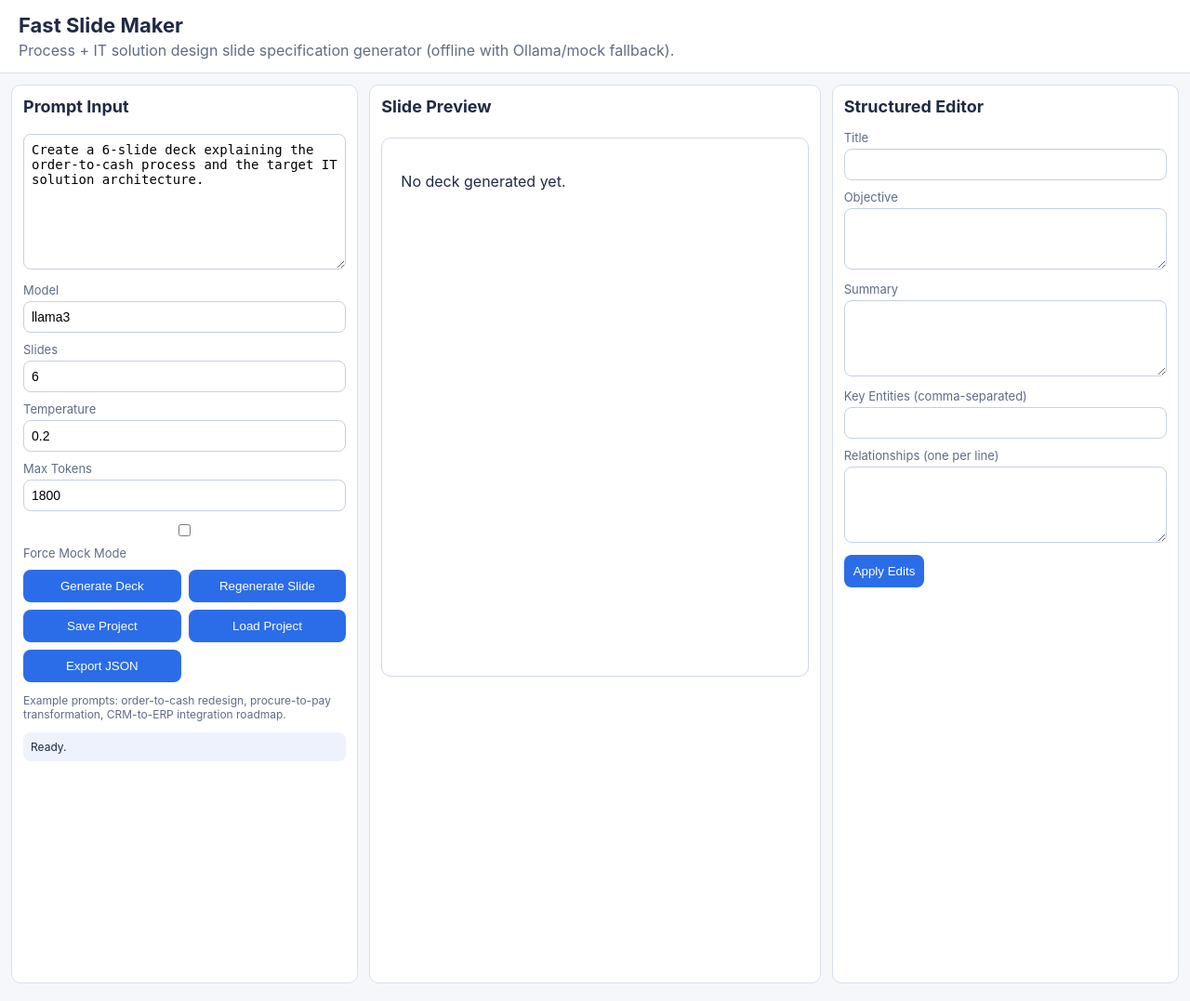
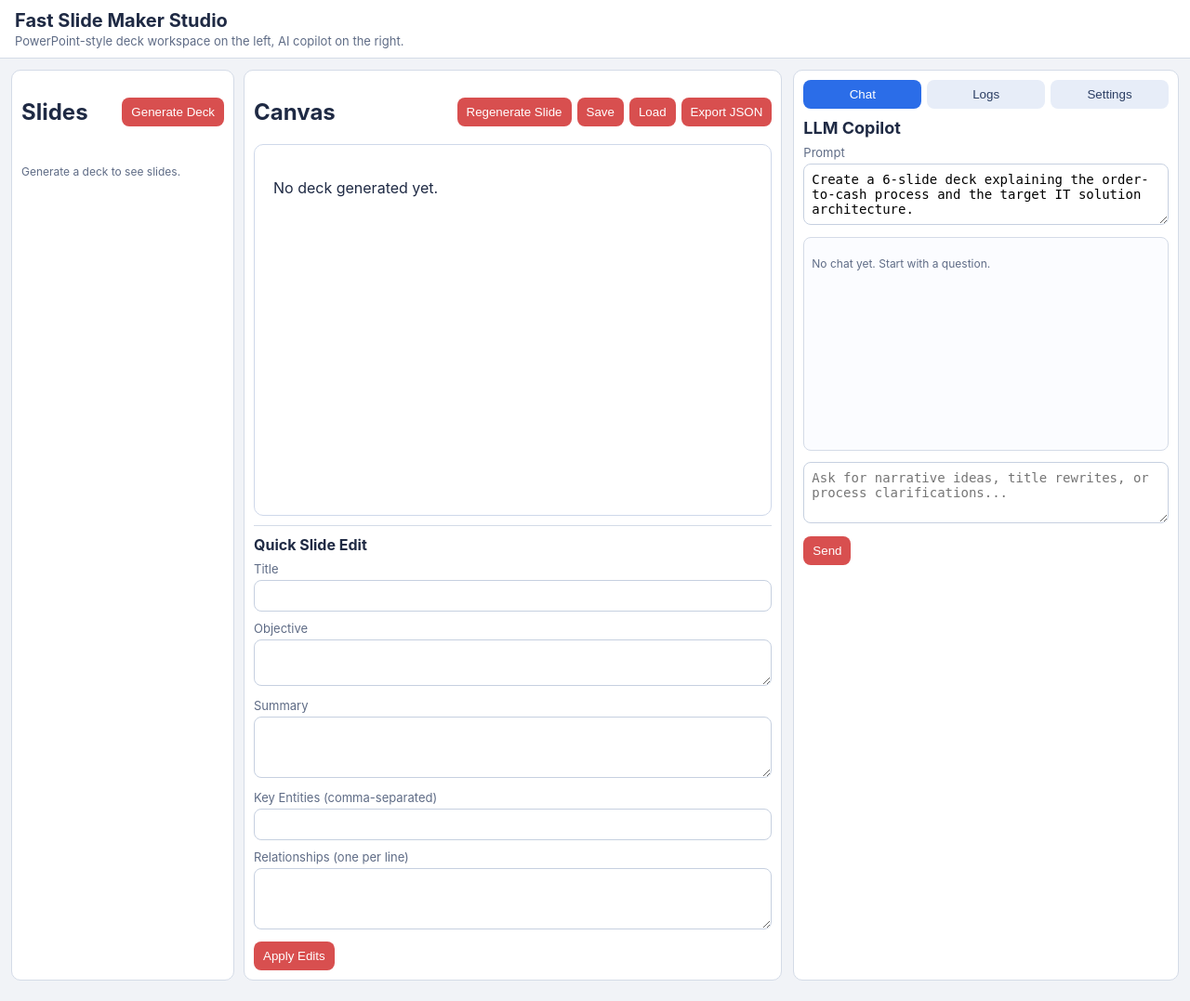
Before and after one commit to Myoxsis/FastSlideMaker, a FastAPI app: page / in a window 1280 px wide. Shown: the whole page at 93% size. Run offline with FastAPI, Linux system fonts and the light colour scheme.

Commit message:
Redesign UI with PPT workspace, chat tabs, and LLM settings

```diff
--- a/app.py
+++ b/app.py
@@ -15,29 +15,36 @@ from project_store import list_projects, load_project, save_project
 from prompt_parser import build_system_prompt, build_user_prompt
 from slide_planner import normalize_deck, select_template_for_slide
 
-app = FastAPI(title="Fast Slide Maker", version="0.1.0")
+app = FastAPI(title="Fast Slide Maker", version="0.2.0")
 app.mount("/static", StaticFiles(directory="static"), name="static")
 
 INDEX_HTML = Path("templates/index.html").read_text(encoding="utf-8")
+SETTINGS_PATH = Path("samples/llm_settings.json")
 
 
-class GenerateRequest(BaseModel):
-    prompt: str
-    slide_count: int = 6
+class LLMRuntimeConfig(BaseModel):
+    base_url: str = "http://localhost:11434"
+    endpoint: str = "/api/chat"
     model: str = "llama3"
     temperature: float = 0.2
     max_tokens: int = 1800
     use_mock: bool = False
 
 
-class RegenerateSlideRequest(BaseModel):
+class GenerateRequest(LLMRuntimeConfig):
+    prompt: str
+    slide_count: int = 6
+
+
+class RegenerateSlideRequest(LLMRuntimeConfig):
     prompt: str
     deck: dict[str, Any]
     slide_id: str
-    model: str = "llama3"
-    temperature: float = 0.2
     max_tokens: int = 800
-    use_mock: bool = False
+
+
+class ChatRequest(LLMRuntimeConfig):
+    message: str
 
 
 @app.get("/", response_class=HTMLResponse)
@@ -45,15 +52,17 @@ def index() -> str:
     return INDEX_HTML
 
 
-def _get_llm(req_model: str, temperature: float, max_tokens: int, use_mock: bool):
-    if use_mock:
+def _get_llm(cfg: LLMRuntimeConfig):
+    if cfg.use_mock:
         return MockLLMClient(), "mock"
 
     client = OllamaClient(
         LLMConfig(
-            model=req_model,
-            temperature=temperature,
-            max_tokens=max_tokens,
+            base_url=cfg.base_url,
+            endpoint=cfg.endpoint,
+            model=cfg.model,
+            temperature=cfg.temperature,
+            max_tokens=cfg.max_tokens,
         )
     )
     ok, reason = client.health_check()
@@ -62,9 +71,27 @@ def _get_llm(req_model: str, temperature: float, max_tokens: int, use_mock: bool
     return client, "ollama"
 
 
+def _default_settings() -> dict[str, Any]:
+    return LLMRuntimeConfig().model_dump()
+
+
+@app.get("/api/settings")
+def get_settings():
+    if not SETTINGS_PATH.exists():
+        return _default_settings()
+    return json.loads(SETTINGS_PATH.read_text(encoding="utf-8"))
+
+
+@app.post("/api/settings")
+def save_settings(config: LLMRuntimeConfig):
+    SETTINGS_PATH.parent.mkdir(parents=True, exist_ok=True)
+    SETTINGS_PATH.write_text(json.dumps(config.model_dump(), indent=2), encoding="utf-8")
+    return {"saved": str(SETTINGS_PATH), "settings": config.model_dump()}
+
+
 @app.post("/api/generate")
 def generate(req: GenerateRequest):
-    llm, mode = _get_llm(req.model, req.temperature, req.max_tokens, req.use_mock)
+    llm, mode = _get_llm(req)
     system_prompt = build_system_prompt()
     user_prompt = build_user_prompt(req.prompt, req.slide_count)
 
@@ -84,7 +111,7 @@ def generate(req: GenerateRequest):
 
 @app.post("/api/regenerate-slide")
 def regenerate_slide(req: RegenerateSlideRequest):
-    llm, mode = _get_llm(req.model, req.temperature, req.max_tokens, req.use_mock)
+    llm, mode = _get_llm(req)
 
     target = next((s for s in req.deck.get("slides", []) if s.get("id") == req.slide_id), None)
     if not target:
@@ -111,6 +138,16 @@ def regenerate_slide(req: RegenerateSlideRequest):
     return {"mode": mode, "slide": replacement}
 
 
+@app.post("/api/chat")
+def chat(req: ChatRequest):
+    llm, mode = _get_llm(req)
+    try:
+        reply = llm.chat(req.message)
+    except Exception as exc:  # noqa: BLE001
+        raise HTTPException(status_code=500, detail=f"Failed to chat: {exc}") from exc
+    return {"mode": mode, "reply": reply}
+
+
 @app.post("/api/save/{project_name}")
 def save(project_name: str, payload: dict[str, Any]):
     path = save_project(payload, project_name)
--- a/static/app.js
+++ b/static/app.js
@@ -1,20 +1,39 @@
-let state = { deck: null, selected: 0 };
+let state = {
+  deck: null,
+  selected: 0,
+  logs: [],
+};
 
 const el = (id) => document.getElementById(id);
 
 function setStatus(text) {
   el("status").textContent = text;
+  addLog("app", text);
+}
+
+function addLog(source, message) {
+  state.logs.push({ source, message, at: new Date().toISOString() });
+  renderLogs();
 }
 
 function getConfig() {
   return {
     prompt: el("promptInput").value.trim(),
     slide_count: Number(el("slideCountInput").value || 6),
+    base_url: el("baseUrlInput").value.trim() || "http://localhost:11434",
+    endpoint: el("endpointInput").value.trim() || "/api/chat",
     model: el("modelInput").value.trim() || "llama3",
     temperature: Number(el("tempInput").value || 0.2),
     max_tokens: Number(el("maxTokensInput").value || 1800),
     use_mock: el("mockInput").checked,
   };
+}
+
+function configOnly() {
+  const cfg = getConfig();
+  delete cfg.prompt;
+  delete cfg.slide_count;
+  return cfg;
 }
 
 async function callApi(url, method = "GET", body = null) {
@@ -30,14 +49,26 @@ async function callApi(url, method = "GET", body = null) {
   return res.json();
 }
 
+function setActiveTab(tabName) {
+  document.querySelectorAll(".side-tab").forEach((btn) => {
+    btn.classList.toggle("active", btn.dataset.tab === tabName);
+  });
+  document.querySelectorAll(".tab-panel").forEach((panel) => {
+    panel.classList.toggle("active", panel.id === `tab-${tabName}`);
+  });
+}
+
 function renderTabs() {
   const tabs = el("slideTabs");
   tabs.innerHTML = "";
-  if (!state.deck) return;
+  if (!state.deck) {
+    tabs.innerHTML = "<p class='hint'>Generate a deck to see slides.</p>";
+    return;
+  }
   state.deck.slides.forEach((s, i) => {
     const b = document.createElement("button");
-    b.className = `tab ${i === state.selected ? "active" : ""}`;
-    b.textContent = `${i + 1}. ${s.title}`;
+    b.className = `slide-thumb ${i === state.selected ? "active" : ""}`;
+    b.innerHTML = `<span class='slide-index'>${i + 1}</span><span>${s.title}</span>`;
     b.onclick = () => {
       state.selected = i;
       renderAll();
@@ -101,19 +132,57 @@ function applyEdits() {
   s.summary = el("summaryEdit").value;
   s.key_entities = el("entitiesEdit").value.split(",").map((x) => x.trim()).filter(Boolean);
   s.relationships = el("relationshipsEdit").value.split("\n").map((x) => x.trim()).filter(Boolean);
+  addLog("app", `Slide ${state.selected + 1} updated manually.`);
   renderAll();
+}
+
+function renderChat() {
+  const container = el("chatMessages");
+  const chatItems = state.logs.filter((l) => l.source === "user" || l.source === "llm");
+  container.innerHTML = chatItems.length
+    ? chatItems.map((l) => `<div class="msg ${l.source}"><b>${l.source.toUpperCase()}:</b> ${l.message}</div>`).join("")
+    : "<p class='hint'>No chat yet. Start with a question.</p>";
+  container.scrollTop = container.scrollHeight;
+}
+
+function renderLogs() {
+  const container = el("logContainer");
+  container.innerHTML = state.logs.length
+    ? state.logs
+        .slice()
+        .reverse()
+        .map((l) => `<div class="log-item"><span>[${new Date(l.at).toLocaleTimeString()}]</span> <b>${l.source}</b>: ${l.message}</div>`)
+        .join("")
+    : "<p class='hint'>No activity logs yet.</p>";
+  renderChat();
 }
 
 function renderAll() {
   renderTabs();
   renderSlide();
   bindEditor();
+  renderLogs();
+}
+
+async function loadSettings() {
+  try {
+    const settings = await callApi("/api/settings");
+    el("baseUrlInput").value = settings.base_url;
+    el("endpointInput").value = settings.endpoint;
+    el("modelInput").value = settings.model;
+    el("tempInput").value = settings.temperature;
+    el("maxTokensInput").value = settings.max_tokens;
+    el("mockInput").checked = settings.use_mock;
+  } catch (e) {
+    addLog("app", `Could not load settings: ${e.message}`);
+  }
 }
 
 el("generateBtn").onclick = async () => {
   try {
     setStatus("Generating deck...");
-    const result = await callApi("/api/generate", "POST", getConfig());
+    const config = getConfig();
+    const result = await callApi("/api/generate", "POST", config);
     state.deck = result.deck;
     state.selected = 0;
     renderAll();
@@ -127,14 +196,12 @@ el("regenerateBtn").onclick = async () => {
   if (!state.deck) return setStatus("Generate deck first.");
   try {
     setStatus("Regenerating selected slide...");
+    const config = getConfig();
     const result = await callApi("/api/regenerate-slide", "POST", {
-      prompt: el("promptInput").value,
+      ...config,
       deck: state.deck,
       slide_id: state.deck.slides[state.selected].id,
-      model: el("modelInput").value,
-      temperature: Number(el("tempInput").value),
       max_tokens: 1000,
-      use_mock: el("mockInput").checked,
     });
     state.deck.slides[state.selected] = result.slide;
     renderAll();
@@ -182,4 +249,31 @@ el("exportBtn").onclick = () => {
 
 el("applyEditBtn").onclick = () => applyEdits();
 
+el("sendChatBtn").onclick = async () => {
+  const msg = el("chatInput").value.trim();
+  if (!msg) return;
+  el("chatInput").value = "";
+  addLog("user", msg);
+  try {
+    const result = await callApi("/api/chat", "POST", { ...configOnly(), message: msg });
+    addLog("llm", `${result.reply} (${result.mode})`);
+  } catch (e) {
+    addLog("app", `Chat error: ${e.message}`);
+  }
+};
+
+el("saveSettingsBtn").onclick = async () => {
+  try {
+    await callApi("/api/settings", "POST", configOnly());
+    setStatus("Settings saved.");
+  } catch (e) {
+    setStatus(`Error: ${e.message}`);
+  }
+};
+
+document.querySelectorAll(".side-tab").forEach((btn) => {
+  btn.onclick = () => setActiveTab(btn.dataset.tab);
+});
+
+loadSettings();
 renderAll();
--- a/static/styles.css
+++ b/static/styles.css
@@ -1,10 +1,10 @@
 :root {
-  --bg: #f5f7fb;
+  --bg: #f1f3f7;
   --panel: #ffffff;
-  --line: #d9dfeb;
+  --line: #d4dbe7;
   --text: #1f2a44;
   --muted: #5f6c86;
-  --accent: #2b6de8;
+  --accent: #d84f4f;
 }
 
 * { box-sizing: border-box; }
@@ -14,62 +14,70 @@ body {
   background: var(--bg);
   color: var(--text);
 }
+
 header {
-  padding: 14px 20px;
+  padding: 10px 16px;
   background: #fff;
   border-bottom: 1px solid var(--line);
 }
-header h1 { margin: 0 0 4px 0; font-size: 22px; }
-header p { margin: 0; color: var(--muted); }
-.shell {
+header h1 { margin: 0 0 2px 0; font-size: 20px; }
+header p { margin: 0; color: var(--muted); font-size: 13px; }
+
+.workspace {
   display: grid;
-  grid-template-columns: 1fr 1.3fr 1fr;
+  grid-template-columns: 2fr 1fr;
   gap: 12px;
+  height: calc(100vh - 73px);
   padding: 12px;
-  height: calc(100vh - 86px);
 }
+
+.ppt-shell {
+  display: grid;
+  grid-template-columns: 240px 1fr;
+  gap: 10px;
+  min-height: 0;
+}
+
 .panel {
   background: var(--panel);
   border: 1px solid var(--line);
   border-radius: 10px;
-  padding: 12px;
+  padding: 10px;
   overflow: auto;
 }
-.panel h2 { margin-top: 0; font-size: 18px; }
-textarea, input {
+
+.rail-header, .stage-header {
+  display: flex;
+  justify-content: space-between;
+  align-items: center;
+  gap: 8px;
+}
+
+.slide-list { display: grid; gap: 8px; margin-top: 10px; }
+.slide-thumb {
   width: 100%;
-  border: 1px solid #c6d0e0;
-  border-radius: 8px;
-  padding: 8px;
-  margin: 4px 0 10px;
-  font-size: 14px;
+  border: 1px solid var(--line);
+  border-radius: 10px;
+  padding: 10px;
+  text-align: left;
+  background: #fff;
+  display: grid;
+  grid-template-columns: 28px 1fr;
+  gap: 8px;
 }
-.controls label, .right label { display: block; font-size: 13px; color: var(--muted); }
-.checkbox { display: flex; gap: 8px; align-items: center; }
-.btns { display: grid; grid-template-columns: 1fr 1fr; gap: 8px; margin: 10px 0; }
-button {
-  border: none;
-  border-radius: 8px;
-  padding: 10px;
-  background: var(--accent);
-  color: white;
-  cursor: pointer;
+.slide-thumb.active { border-color: #5a79c8; background: #edf3ff; }
+.slide-index {
+  width: 28px;
+  height: 28px;
+  border-radius: 6px;
+  background: #f0f4fb;
+  display: inline-flex;
+  align-items: center;
+  justify-content: center;
 }
-button:hover { opacity: .92; }
-.hint { color: var(--muted); font-size: 12px; }
-.status { font-size: 12px; background: #eef2fc; padding: 8px; border-radius: 8px; }
-.tabs { display: flex; gap: 6px; flex-wrap: wrap; margin-bottom: 8px; }
-.tab {
-  font-size: 12px;
-  border: 1px solid var(--line);
-  border-radius: 999px;
-  padding: 5px 10px;
-  background: #fff;
-  cursor: pointer;
-}
-.tab.active { background: #e8f0ff; border-color: #a9c1f8; }
+
 .slide {
-  min-height: 580px;
+  min-height: 400px;
   background: #fff;
   border: 1px solid #cfd8ea;
   border-radius: 10px;
@@ -82,3 +90,70 @@ button:hover { opacity: .92; }
 .badge { display: inline-block; font-size: 11px; background: #eef2fa; border-radius: 999px; padding: 2px 8px; margin-right: 5px; }
 .process-row, .layer-row, .roadmap-row { display: flex; gap: 8px; margin-top: 10px; }
 .step, .layer, .mile { flex: 1; background: #f3f7ff; border: 1px solid #c6d6ff; border-radius: 8px; padding: 8px; text-align: center; }
+
+.edit-form { margin-top: 10px; border-top: 1px solid var(--line); padding-top: 10px; }
+.edit-form h3 { margin: 0 0 8px; font-size: 16px; }
+
+label { display: block; font-size: 13px; color: var(--muted); }
+textarea, input {
+  width: 100%;
+  border: 1px solid #c6d0e0;
+  border-radius: 8px;
+  padding: 8px;
+  margin: 4px 0 10px;
+  font-size: 14px;
+}
+
+button {
+  border: none;
+  border-radius: 8px;
+  padding: 8px 10px;
+  background: var(--accent);
+  color: white;
+  cursor: pointer;
+}
+button:hover { opacity: .92; }
+
+.btns { display: flex; gap: 6px; flex-wrap: wrap; }
+.checkbox { display: flex; gap: 8px; align-items: center; }
+.hint { color: var(--muted); font-size: 12px; }
+.status { font-size: 12px; background: #eef2fc; padding: 8px; border-radius: 8px; }
+
+.copilot { display: flex; flex-direction: column; }
+.tab-header { display: grid; grid-template-columns: repeat(3, 1fr); gap: 6px; }
+.side-tab { background: #e7edf8; color: #2b3e63; }
+.side-tab.active { background: #2b6de8; color: #fff; }
+.tab-panel { display: none; margin-top: 10px; }
+.tab-panel.active { display: block; }
+.tab-panel h2 { margin: 0 0 8px; font-size: 18px; }
+
+.chat-messages {
+  border: 1px solid var(--line);
+  border-radius: 8px;
+  padding: 8px;
+  min-height: 230px;
+  max-height: 300px;
+  overflow: auto;
+  background: #fbfcff;
+  margin-bottom: 8px;
+}
+.msg { margin-bottom: 8px; font-size: 13px; line-height: 1.4; }
+.msg.user b { color: #2144a6; }
+.msg.llm b { color: #0d6b48; }
+
+.log-list {
+  border: 1px solid var(--line);
+  border-radius: 8px;
+  padding: 8px;
+  min-height: 360px;
+  max-height: 520px;
+  overflow: auto;
+  background: #fbfcff;
+}
+.log-item { font-size: 12px; margin-bottom: 6px; }
+.log-item span { color: var(--muted); }
+
+@media (max-width: 1200px) {
+  .workspace { grid-template-columns: 1fr; height: auto; }
+  .ppt-shell { grid-template-columns: 1fr; }
+}
--- a/templates/index.html
+++ b/templates/index.html
@@ -8,47 +8,81 @@
 </head>
 <body>
   <header>
-    <h1>Fast Slide Maker</h1>
-    <p>Process + IT solution design slide specification generator (offline with Ollama/mock fallback).</p>
+    <h1>Fast Slide Maker Studio</h1>
+    <p>PowerPoint-style deck workspace on the left, AI copilot on the right.</p>
   </header>
 
-  <main class="shell">
-    <section class="panel left">
-      <h2>Prompt Input</h2>
-      <textarea id="promptInput" rows="8">Create a 6-slide deck explaining the order-to-cash process and the target IT solution architecture.</textarea>
-      <div class="controls">
-        <label>Model <input id="modelInput" value="llama3" /></label>
-        <label>Slides <input id="slideCountInput" type="number" min="3" max="12" value="6" /></label>
-        <label>Temperature <input id="tempInput" type="number" min="0" max="1" step="0.1" value="0.2" /></label>
-        <label>Max Tokens <input id="maxTokensInput" type="number" min="300" max="4000" value="1800" /></label>
-        <label class="checkbox"><input id="mockInput" type="checkbox" /> Force Mock Mode</label>
-      </div>
-      <div class="btns">
-        <button id="generateBtn">Generate Deck</button>
-        <button id="regenerateBtn">Regenerate Slide</button>
-        <button id="saveBtn">Save Project</button>
-        <button id="loadBtn">Load Project</button>
-        <button id="exportBtn">Export JSON</button>
-      </div>
-      <p class="hint">Example prompts: order-to-cash redesign, procure-to-pay transformation, CRM-to-ERP integration roadmap.</p>
-      <p id="status" class="status">Ready.</p>
+  <main class="workspace">
+    <section class="ppt-shell">
+      <aside class="slide-rail panel">
+        <div class="rail-header">
+          <h2>Slides</h2>
+          <button id="generateBtn">Generate Deck</button>
+        </div>
+        <div id="slideTabs" class="slide-list"></div>
+      </aside>
+
+      <section class="editor-stage panel">
+        <div class="stage-header">
+          <h2>Canvas</h2>
+          <div class="btns">
+            <button id="regenerateBtn">Regenerate Slide</button>
+            <button id="saveBtn">Save</button>
+            <button id="loadBtn">Load</button>
+            <button id="exportBtn">Export JSON</button>
+          </div>
+        </div>
+        <article id="slidePreview" class="slide"></article>
+        <section class="edit-form">
+          <h3>Quick Slide Edit</h3>
+          <label>Title <input id="titleEdit" /></label>
+          <label>Objective <textarea id="objectiveEdit" rows="2"></textarea></label>
+          <label>Summary <textarea id="summaryEdit" rows="3"></textarea></label>
+          <label>Key Entities (comma-separated) <input id="entitiesEdit" /></label>
+          <label>Relationships (one per line) <textarea id="relationshipsEdit" rows="3"></textarea></label>
+          <button id="applyEditBtn">Apply Edits</button>
+        </section>
+      </section>
     </section>
 
-    <section class="panel center">
-      <h2>Slide Preview</h2>
-      <div id="slideTabs" class="tabs"></div>
-      <article id="slidePreview" class="slide"></article>
-    </section>
+    <aside class="copilot panel">
+      <div class="tab-header">
+        <button class="side-tab active" data-tab="chat">Chat</button>
+        <button class="side-tab" data-tab="logs">Logs</button>
+        <button class="side-tab" data-tab="settings">Settings</button>
+      </div>
 
-    <section class="panel right">
-      <h2>Structured Editor</h2>
-      <label>Title <input id="titleEdit" /></label>
-      <label>Objective <textarea id="objectiveEdit" rows="3"></textarea></label>
-      <label>Summary <textarea id="summaryEdit" rows="4"></textarea></label>
-      <label>Key Entities (comma-separated) <input id="entitiesEdit" /></label>
-      <label>Relationships (one per line) <textarea id="relationshipsEdit" rows="4"></textarea></label>
-      <button id="applyEditBtn">Apply Edits</button>
-    </section>
+      <section id="tab-chat" class="tab-panel active">
+        <h2>LLM Copilot</h2>
+        <label>Prompt
+          <textarea id="promptInput" rows="3">Create a 6-slide deck explaining the order-to-cash process and the target IT solution architecture.</textarea>
+        </label>
+        <div id="chatMessages" class="chat-messages"></div>
+        <div class="chat-box">
+          <textarea id="chatInput" rows="3" placeholder="Ask for narrative ideas, title rewrites, or process clarifications..."></textarea>
+          <button id="sendChatBtn">Send</button>
+        </div>
+      </section>
+
+      <section id="tab-logs" class="tab-panel">
+        <h2>Exchange Log</h2>
+        <p class="hint">Includes user messages and responses from LLM/app events.</p>
+        <div id="logContainer" class="log-list"></div>
+      </section>
+
+      <section id="tab-settings" class="tab-panel">
+        <h2>LLM Settings</h2>
+        <label>Base URL <input id="baseUrlInput" value="http://localhost:11434" /></label>
+        <label>Endpoint <input id="endpointInput" value="/api/chat" /></label>
+        <label>Model <input id="modelInput" value="llama3" /></label>
+        <label>Slide Count <input id="slideCountInput" type="number" min="3" max="20" value="6" /></label>
+        <label>Temperature <input id="tempInput" type="number" min="0" max="1" step="0.1" value="0.2" /></label>
+        <label>Max Tokens <input id="maxTokensInput" type="number" min="200" max="4000" value="1800" /></label>
+        <label class="checkbox"><input id="mockInput" type="checkbox" /> Force Mock Mode</label>
+        <button id="saveSettingsBtn">Save Settings</button>
+        <p id="status" class="status">Ready.</p>
+      </section>
+    </aside>
   </main>
 
   <script src="/static/app.js"></script>
```
Also changed, not shown: llm_client.py (+37 -0 lines).
